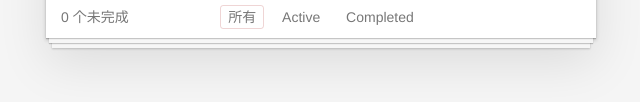
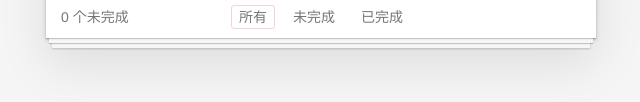
Before and after one commit to byInWind/todo, a plain HTML site: page index.html in a window 1280 px wide. Shown: the part 200-302 px from the top of the page, 319-959 px from the left. Drawn offline with Linux system fonts and the light colour scheme.

Commit message:
Update index.html

```diff
--- a/index.html
+++ b/index.html
@@ -34,7 +34,7 @@
   <!-- This footer should hidden by default and shown when there are todos -->
   <footer class="footer">
     <!-- This should be `0 items left` by default -->
-    <span class="todo-count"><strong>{{ unCompletedTasks() }}</strong> 个未完成</span>
+    <span class="todo-count"><strong ng-bind="unCompletedTasks()"></strong> 个未完成</span>
     <!-- Remove this if you don't implement routing -->
     <ul class="filters">
       <li>
@@ -42,10 +42,10 @@
         <a ng-class="{'selected':isSelected=='all'}" ng-click="filterTask('all')" href="#/">所有</a>
       </li>
       <li>
-        <a ng-class="{'selected':isSelected=='active'}" ng-click="filterTask('active')" href="#/active">Active</a>
+        <a ng-class="{'selected':isSelected=='active'}" ng-click="filterTask('active')" href="#/active">未完成</a>
       </li>
       <li>
-        <a ng-class="{'selected':isSelected=='completed'}" ng-click="filterTask('completed')" href="#/completed">Completed</a>
+        <a ng-class="{'selected':isSelected=='completed'}" ng-click="filterTask('completed')" href="#/completed">已完成</a>
       </li>
     </ul>
     <!-- Hidden if no completed items are left ↓ -->
```
